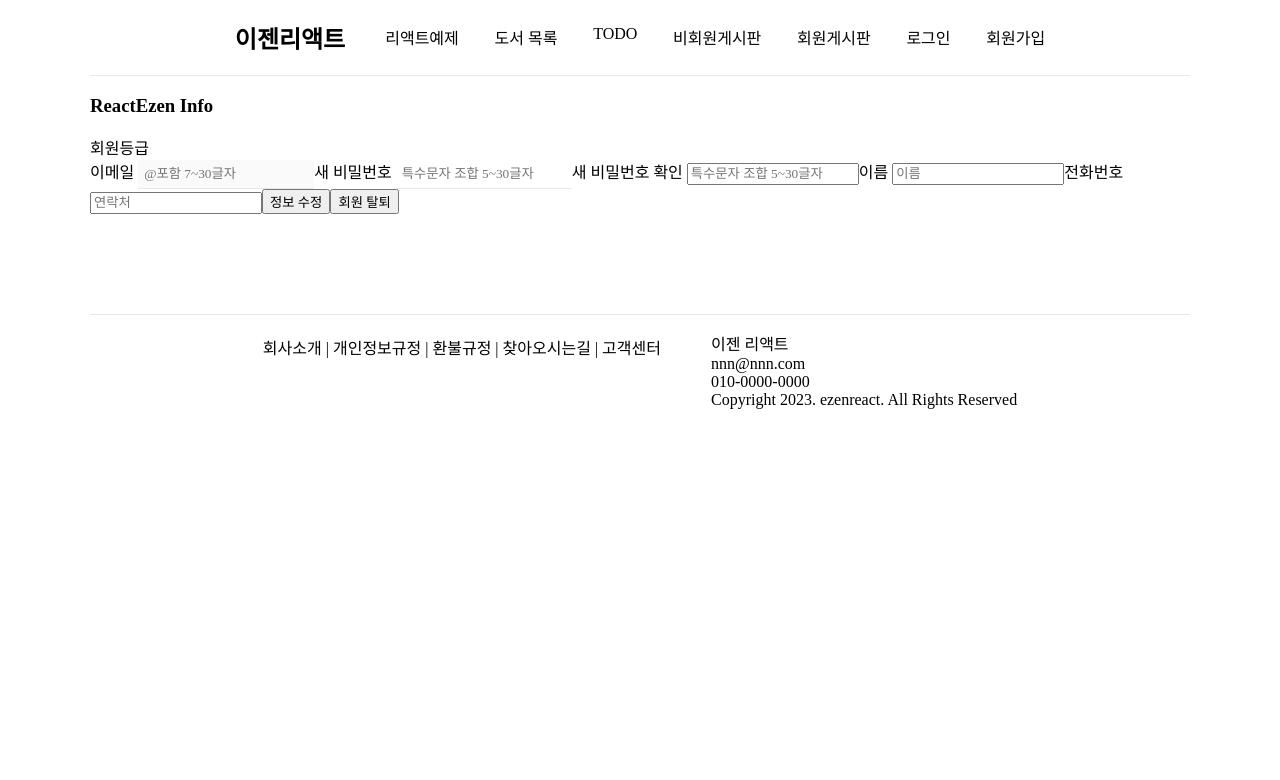
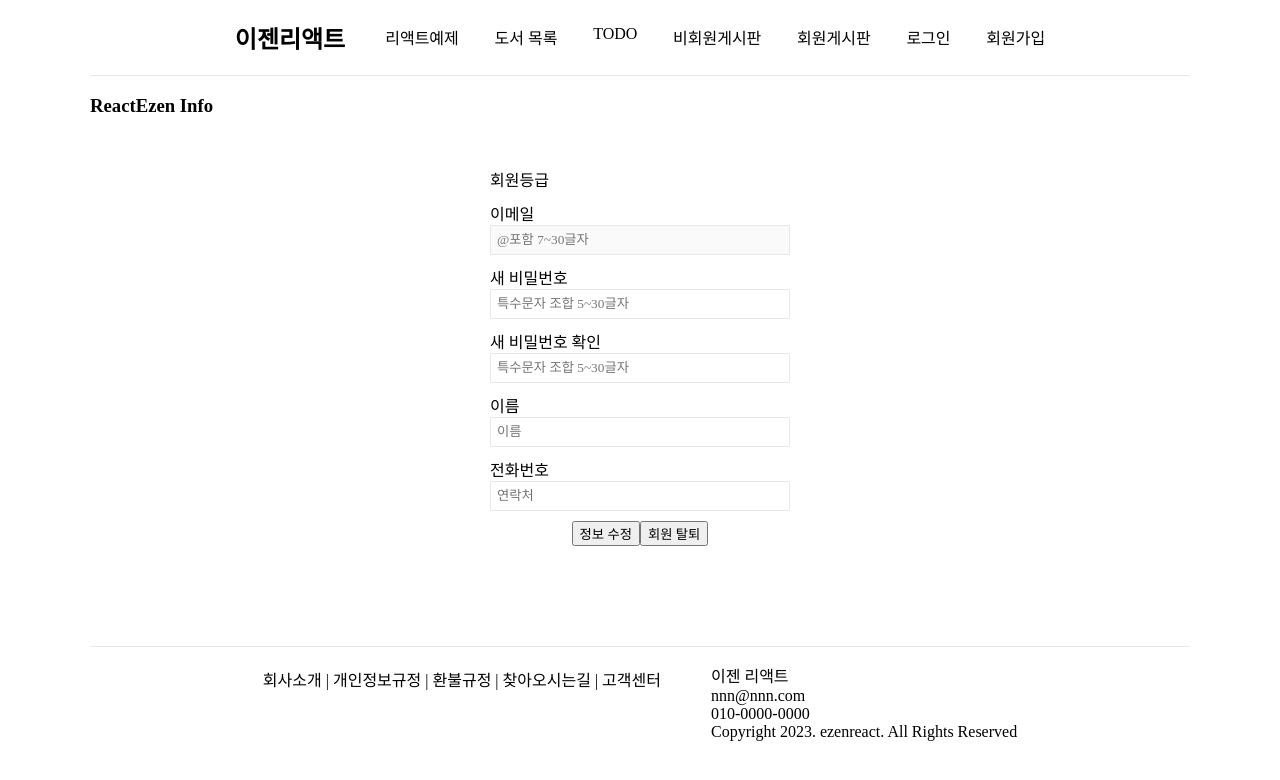
Before and after one commit to kimsundae/ezen_webspring, a React (Create React App) app in the folder src/main/reactapp/: page /myPage in a window 1280 px wide. Shown: the top 780 px of the page. Built offline with nearby package versions, Linux system fonts and the light colour scheme; no server answers; a web font is replaced by a local one.

Commit message:
18:19 컨트롤러, 서비스 코드 추가 (세션 저장 방식)

```diff
--- a/src/main/reactapp/src/component/member/Info.js
+++ b/src/main/reactapp/src/component/member/Info.js
@@ -7,7 +7,7 @@ export default function Info( props ){
 
     // 로그인 정보를 호출해서 출력하기. [ 최초 1번 실행 ]
     useEffect(() => {
-        axios.get('/member/get').
+        axios.get('/member').
         then( r => { setMember( r.data );} )
     }, []);
 
@@ -31,31 +31,88 @@ export default function Info( props ){
 
         setMember( {...member, mname : mnameInput })
     }
+    // 전화번호 수정시
     const mphoneInputChange = (e) => {
         setMember({...member, mphone: e.target.value}) ;
     }
+    //탈퇴 함수
+    const DeleteMember = (e) => {
+        if( !window.confirm('정말 탈퇴하시겠습니까?'))return;
 
+        axios
+            .delete('/member' , {params:{ 'mno' : member.mno }})
+            .then( r=> {
+                if (r.data) {
+                    alert('회원탈퇴되었습니다');
+                    sessionStorage.removeItem('login_token')
+                    window.location.href = '/'
+                } else
+                    alert('회원 탈퇴 실패');
+            })
+    }
+    const [ newPassword , setNewPassword ] = useState({mpassword: '', mpassword2 : ''})
+    const onUpdate = (e) => {
+
+        // 기존 비밀번호가 일치한지 유효성검사[x] --> 백엔드 해야할 일
+        // 새로운 비밀번호 2개 일치한지 유효성검사 --> 프론트엔드 해야할 일
+        if( newPassword.mpassword != newPassword.mpassword2 ) return;
+        // 1. spring 서비스에게 보낼 데이터 구성 dto[ mno, mname, mpassword, mphone ]
+        let info = {
+            mno: member.mno,
+            mname: member.mname,
+            mpassword: newPassword.mpassword,
+            mphone: member.mphone
+        }; console.log(info)
+        axios
+            .put("/member" , info)
+            .then(r=>{
+                if(r){
+                    alert('수정 성공');
+                    // 세션 수정 (현재 info 저장중)
+                    sessionStorage.setItem('login_token' , info);
+                    window.location.href = '/'
+                }
+                else
+                    alert('수정 실패')
+            })
+    }
 
     return(<>
-        <div className={'loginContainer'}>
+        <div>
             <h3> ReactEzen Info </h3>
-            <form>
-                회원등급 <div>{member != null ? member.mrol : ''}</div>
-                이메일 <input value={member!=null?member.email:''} disabled type={"text"} placeholder={"@포함 7~30글자"} className={'memail'}/>
-                새 비밀번호 <input type={"password"} placeholder={"특수문자 조합 5~30글자"} className={'mpassword'}/>
-                새 비밀번호 확인 <input type={"password"} placeholder={"특수문자 조합 5~30글자"} className={'mpassword2'}/>
+            <form className={'formWrap'}>
+                <div>
+                    회원등급 <div>{member != null ? member.mrol : ''}</div>
+                </div>
+                <div>
+                    이메일 <input value={member!=null?member.email:''} disabled type={"text"} placeholder={"@포함 7~30글자"} className={'memail'}/>
+                </div>
+                <div>
+                    새 비밀번호 <input type={"password"} placeholder={"특수문자 조합 5~30글자"} className={'mpassword'}
+                              value={newPassword.mpassword}
+                onChange={(e)=>{setNewPassword({...newPassword,mpassword: e.target.value})}}
+            />
+                </div>
+                <div>
+                새 비밀번호 확인 <input type={"password"} placeholder={"특수문자 조합 5~30글자"} className={'mpassword2'}
+                value={newPassword.mpassword2}
+                onChange={(e)=>{setNewPassword({...newPassword,mpassword2: e.target.value})}}
+            />
+                    </div>
+                <div>
                 이름 <input value={member!=null?member.mname:''} type={"text"} placeholder={"이름"} className={'mname'}
                           onChange={mnameInputChange}
-                />
+                /></div>
+                <div>
                 전화번호 <input
                 value={member!=null?member.mphone:''}
                 type={"text"}
                 placeholder={"연락처"}
                 className={'mphone'}
                 onChange={mphoneInputChange}
-            />
-                <button type={"button"}>정보 수정</button>
-                <button type={"button"}>회원 탈퇴</button>
+            /></div>
+                <button type={"button"} onClick={onUpdate}>정보 수정</button>
+                <button type={"button"} onClick={DeleteMember}>회원 탈퇴</button>
             </form>
         </div>
     </>);
```
Also changed, not shown: 2 other files (tests, documents, lock files or other folders).
